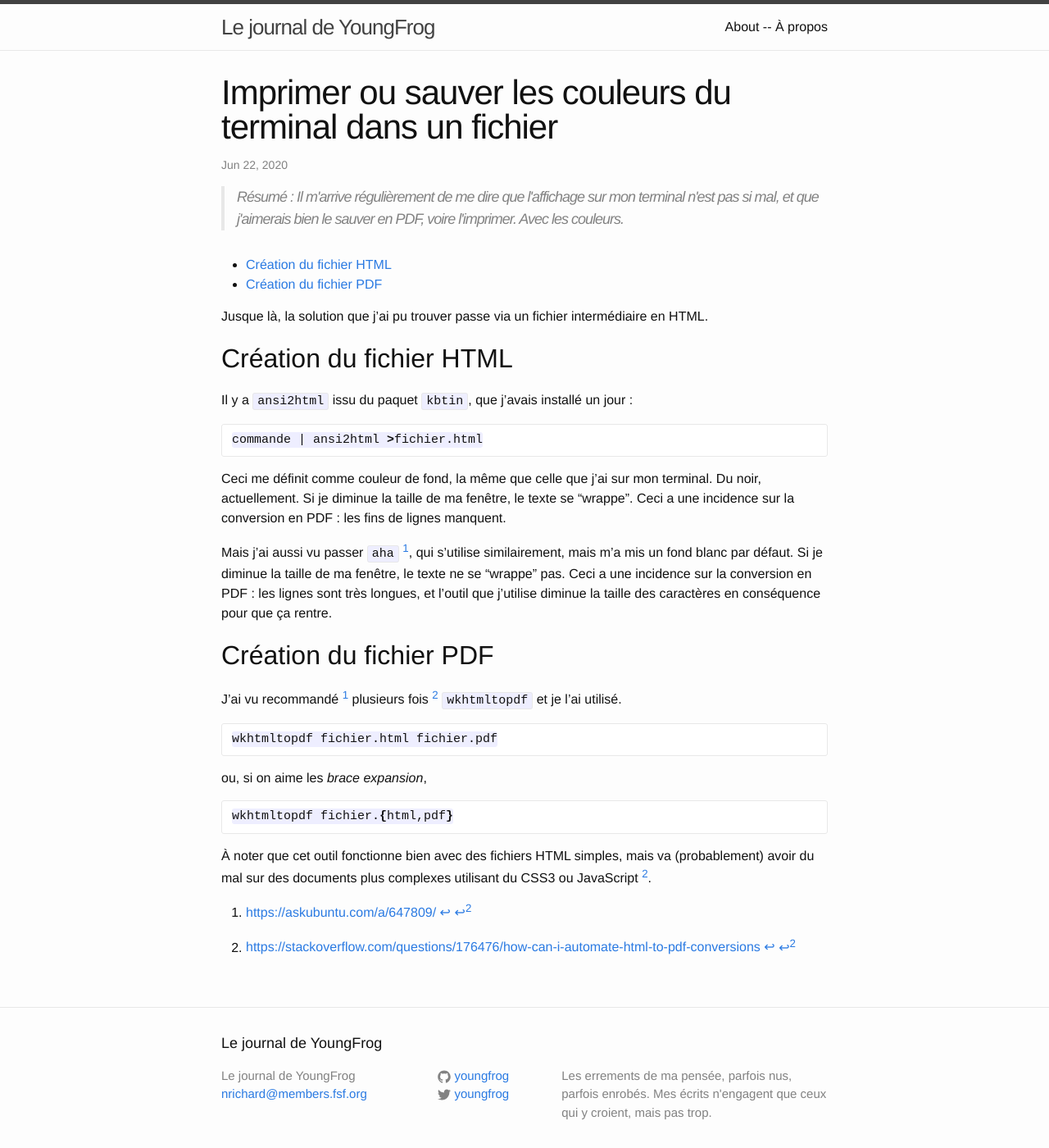
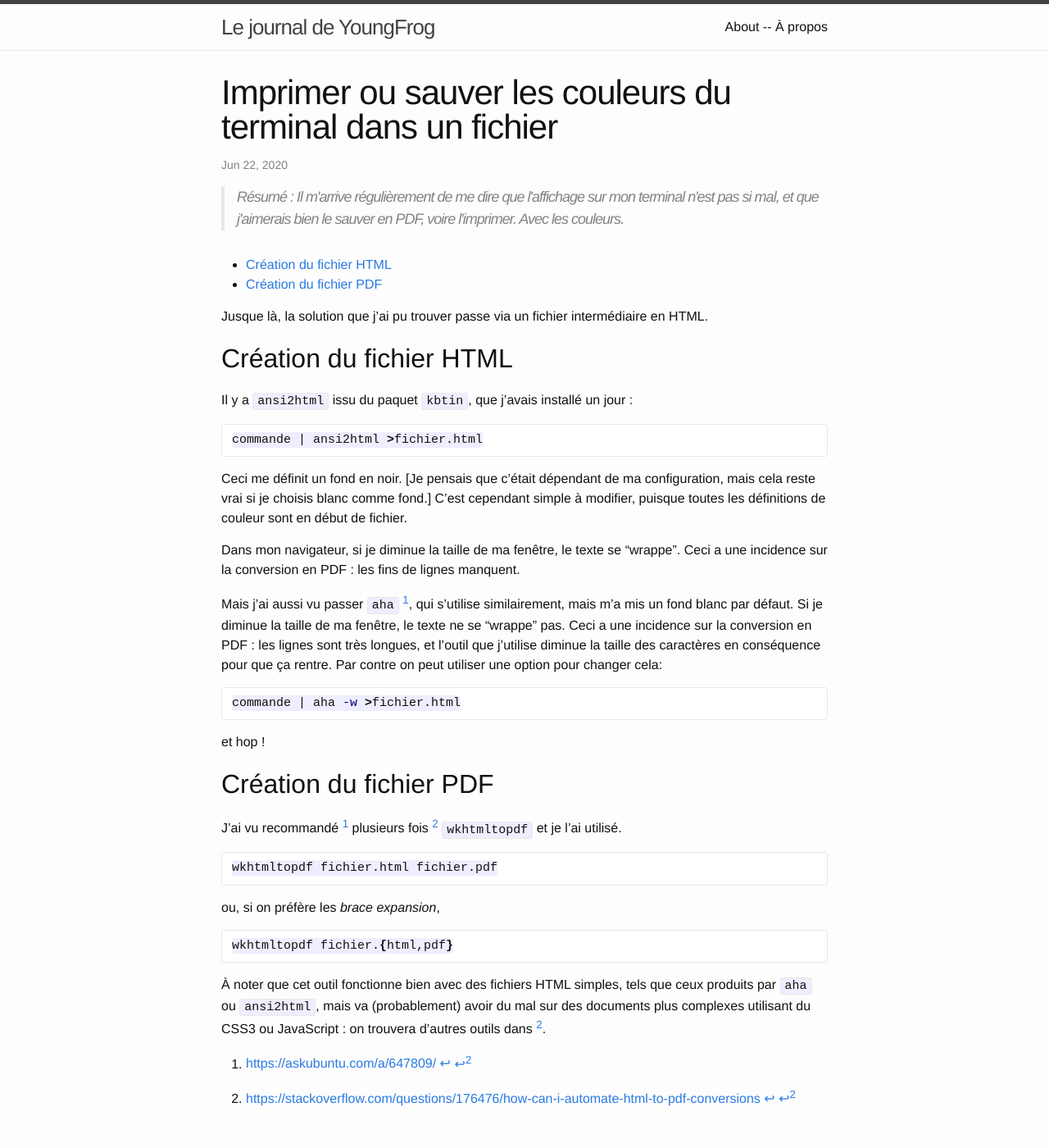
Before and after one commit to YoungFrog/youngfrog.github.io, a Jekyll site: the page built from _posts/2020-06-22-imprimer-ou-sauver-les-couleurs-du-terminal-dans-un-fichier.markdown, in a window 1280 px wide and 1400 px high. Shown: the whole window at 82% size. Built offline with Jekyll 4.4.1, drawn with Linux system fonts in a browser that asks for light colours.

Commit message:
encore quelques précisions sur le post précédent

````diff
--- a/_posts/2020-06-22-imprimer-ou-sauver-les-couleurs-du-terminal-dans-un-fichier.markdown
+++ b/_posts/2020-06-22-imprimer-ou-sauver-les-couleurs-du-terminal-dans-un-fichier.markdown
@@ -16,14 +16,20 @@ Il y a `ansi2html` issu du paquet `kbtin`, que j'avais installé un jour :
 commande | ansi2html >fichier.html
 ```
 
-Ceci me définit comme couleur de fond, la même que celle que j'ai sur mon terminal.
-Du noir, actuellement.
-Si je diminue la taille de ma fenêtre, le texte se "wrappe". Ceci a une incidence sur la conversion en PDF : les fins de lignes manquent.
+Ceci me définit un fond en noir. [Je pensais que c'était dépendant de ma configuration, mais cela reste vrai si je choisis blanc comme fond.] C'est cependant simple à modifier, puisque toutes les définitions de couleur sont en début de fichier.
+
+Dans mon navigateur, si je diminue la taille de ma fenêtre, le texte se "wrappe". Ceci a une incidence sur la conversion en PDF : les fins de lignes manquent.
 
 Mais j'ai aussi vu passer `aha` [^1],
 qui s'utilise similairement,
 mais m'a mis un fond blanc par défaut.
-Si je diminue la taille de ma fenêtre, le texte ne se "wrappe" pas. Ceci a une incidence sur la conversion en PDF : les lignes sont très longues, et l'outil que j'utilise diminue la taille des caractères en conséquence pour que ça rentre.
+Si je diminue la taille de ma fenêtre, le texte ne se "wrappe" pas. Ceci a une incidence sur la conversion en PDF : les lignes sont très longues, et l'outil que j'utilise diminue la taille des caractères en conséquence pour que ça rentre. Par contre on peut utiliser une option pour changer cela:
+
+``` shell
+commande | aha -w >fichier.html
+```
+
+et hop !
 
 ## Création du fichier PDF
 
@@ -32,12 +38,12 @@ J'ai vu recommandé [^1] plusieurs fois [^2] `wkhtmltopdf` et je l'ai utilisé.
 ``` shell
 wkhtmltopdf fichier.html fichier.pdf
 ```
-ou, si on aime les *brace expansion*,
+ou, si on préfère les *brace expansion*,
 ``` shell
 wkhtmltopdf fichier.{html,pdf}
 ```
 
-À noter que cet outil fonctionne bien avec des fichiers HTML simples, mais va (probablement) avoir du mal sur des documents plus complexes utilisant du CSS3 ou JavaScript [^2].
+À noter que cet outil fonctionne bien avec des fichiers HTML simples, tels que ceux produits par `aha` ou `ansi2html`, mais va (probablement) avoir du mal sur des documents plus complexes utilisant du CSS3 ou JavaScript : on trouvera d'autres outils dans [^2].
 
 [^1]: <https://askubuntu.com/a/647809/>
 
````
